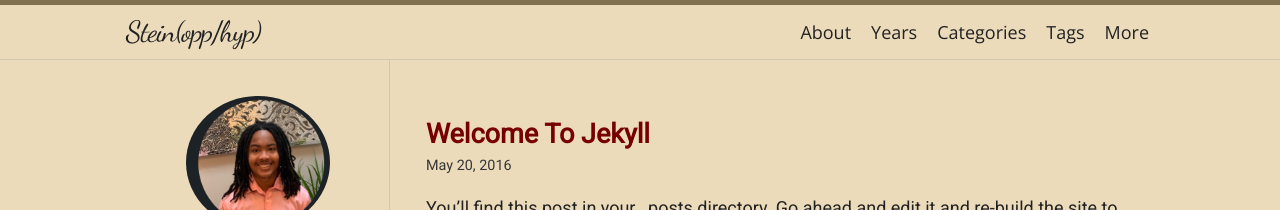
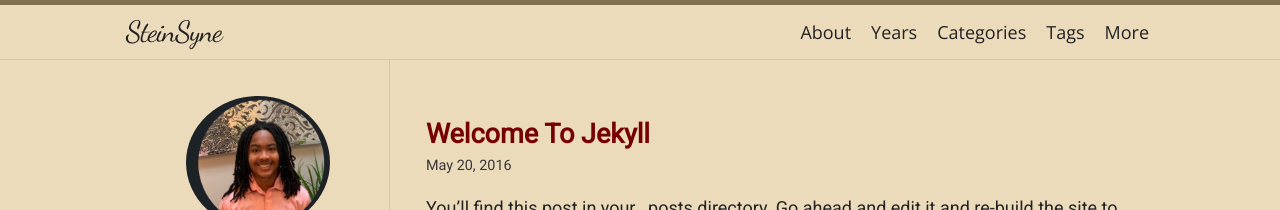
Before and after one commit to SteinSyne/SteinSyne.github.io, a Jekyll site: the page built from index.html, in a window 1280 px wide. Shown: the top 210 px of the page. Built offline with Jekyll 4.4.1, drawn with Linux system fonts in a browser that asks for light colours; nearby versions of some CDN libraries; some web fonts are replaced; the list of posts is cut into pages by our own code.

Commit message:
Update _config.yml

```diff
--- a/_config.yml
+++ b/_config.yml
@@ -1,4 +1,4 @@
-title: Stein(opp/hyp)
+title: SteinSyne
 description: My website to chronicle my cyber endeavors.
 author: Landin Stein
 avatar: /headshot.png
```
